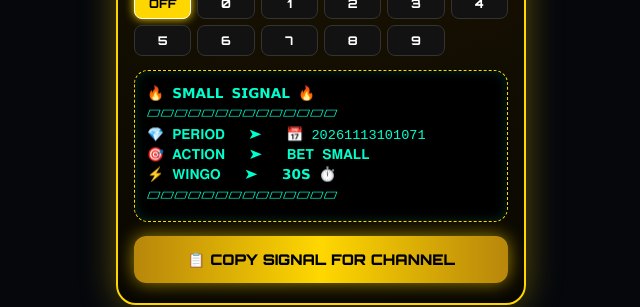
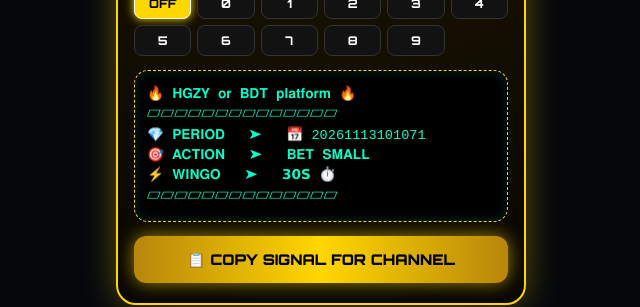
Before and after one commit to johirul22369/Outotextai, a plain HTML site: page index.html in a window 1280 px wide. Shown: the part 426-733 px from the top of the page, without its empty margins (319-959 px from the left). Drawn offline with Linux system fonts and the light colour scheme.

Commit message:
♚𝗢𝗪𝗡𝗘𝗥 𝗢𝗙 𝗝𝗢𝗬【𝟐𝐱™️】

```diff
--- a/index.html
+++ b/index.html
@@ -311,7 +311,7 @@
         }
 
         function buildSignalText() {
-            let titleEmoji = selectedSize === 'SMALL' ? "🔥 𝗦𝗠𝗔𝗟𝗟 𝗦𝗜𝗚𝗡𝗔𝗟 🔥" : "🔥 𝗕𝗜𝗚 𝗦𝗜𝗚𝗡𝗔𝗟 🔥";
+            let headerTitle = "🔥 𝐇𝐆𝐙𝐘 𝐨𝐫 𝐁𝐃𝐓 𝐩𝐥𝐚𝐭𝐟𝐨𝐫𝐦 🔥";
             let sizePart = selectedSize === 'SMALL' ? "𝐁𝐄𝐓 𝐒𝐌𝐀𝐋𝐋" : "𝐁𝐄𝐓 𝐁𝐈𝐆";
 
             // কালার ও নাম্বার স্বাধীনভাবে যুক্ত করা
@@ -328,7 +328,7 @@
                 finalAction += ` + ${extraParts.join(' ')}`;
             }
 
-            currentSignalText = `${titleEmoji}\n` +
+            currentSignalText = `${headerTitle}\n` +
                                 `▱▱▱▱▱▱▱▱▱▱▱▱▱▱\n` +
                                 `💎 𝐏𝐄𝐑𝐈𝐎𝐃   ➤   📅 ${currentPeriodNum}\n` +
                                 `🎯 𝐀𝐂𝐓𝐈𝐎𝐍   ➤   ${finalAction}\n` +
```
